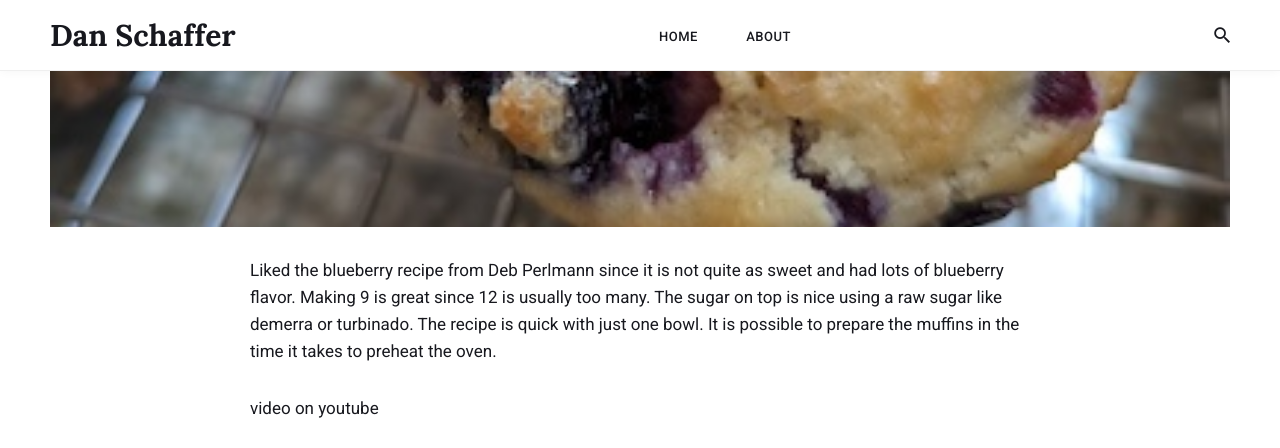
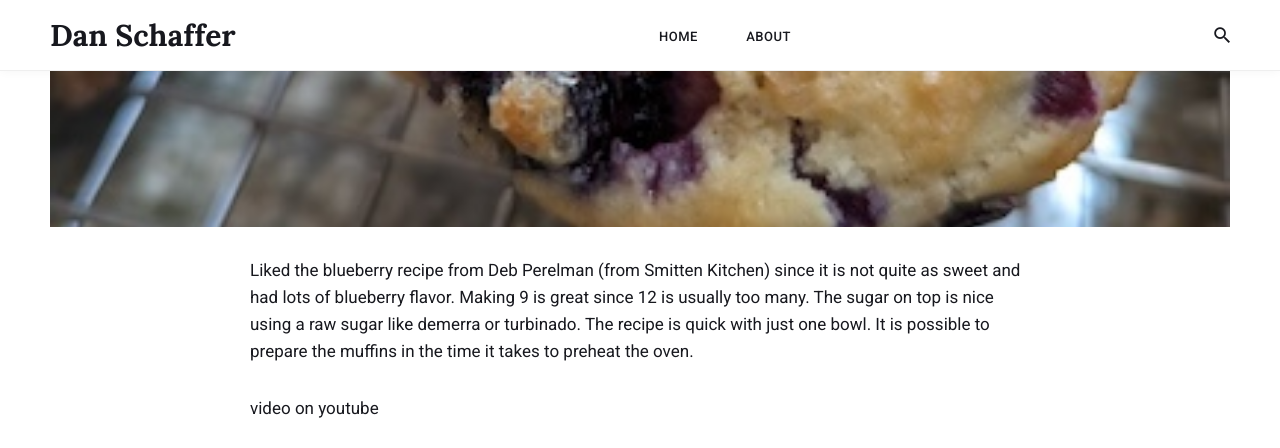
Before and after one commit to danschaffer/homepage, a Jekyll site: the page built from _posts/2024-02-27-blueberrymuffin.md, in a window 1280 px wide and 900 px high, scrolled down 955 px, cut to the strip 0-448 px from the top of the window. Built offline with Jekyll 4.4.1, drawn with Linux system fonts in a browser that asks for light colours; nearby versions of some CDN libraries.

Commit message:
fix typos in blueberry muffin recipe

```diff
--- a/_posts/2024-02-27-blueberrymuffin.md
+++ b/_posts/2024-02-27-blueberrymuffin.md
@@ -6,7 +6,7 @@ layout: post
 image: /images/blueberrymuffin.jpg
 ---
 
-Liked the blueberry recipe from Deb Perlmann since it is not quite as sweet and had lots of blueberry flavor.  Making 9 is great since 12 is usually
+Liked the blueberry recipe from Deb Perelman (from Smitten Kitchen) since it is not quite as sweet and had lots of blueberry flavor.  Making 9 is great since 12 is usually
 too many.  The sugar on top is nice using a raw sugar like demerra or turbinado. The recipe is quick with just one bowl.  It is possible to prepare
 the muffins in the time it takes to preheat the oven.
 
```
